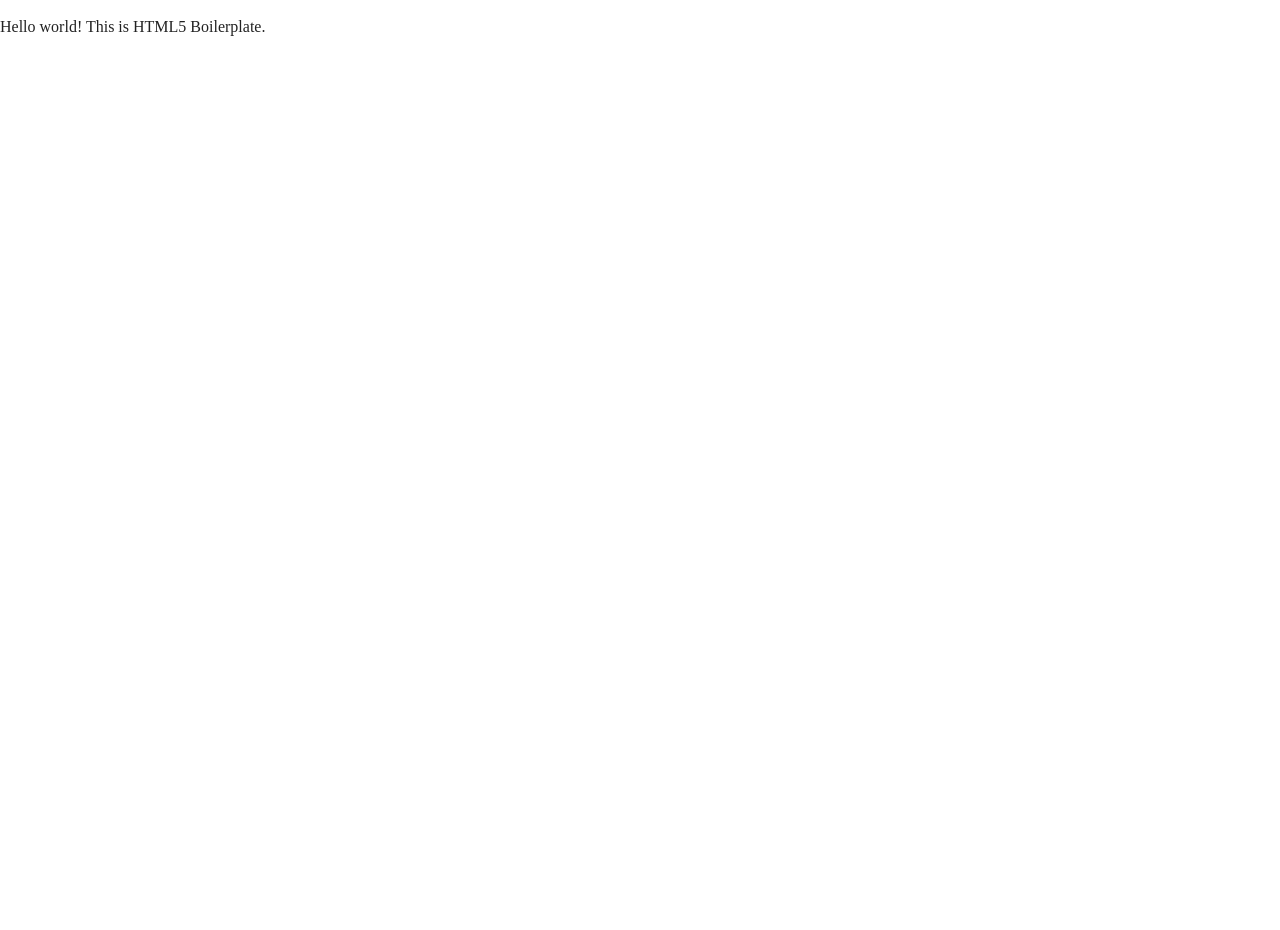
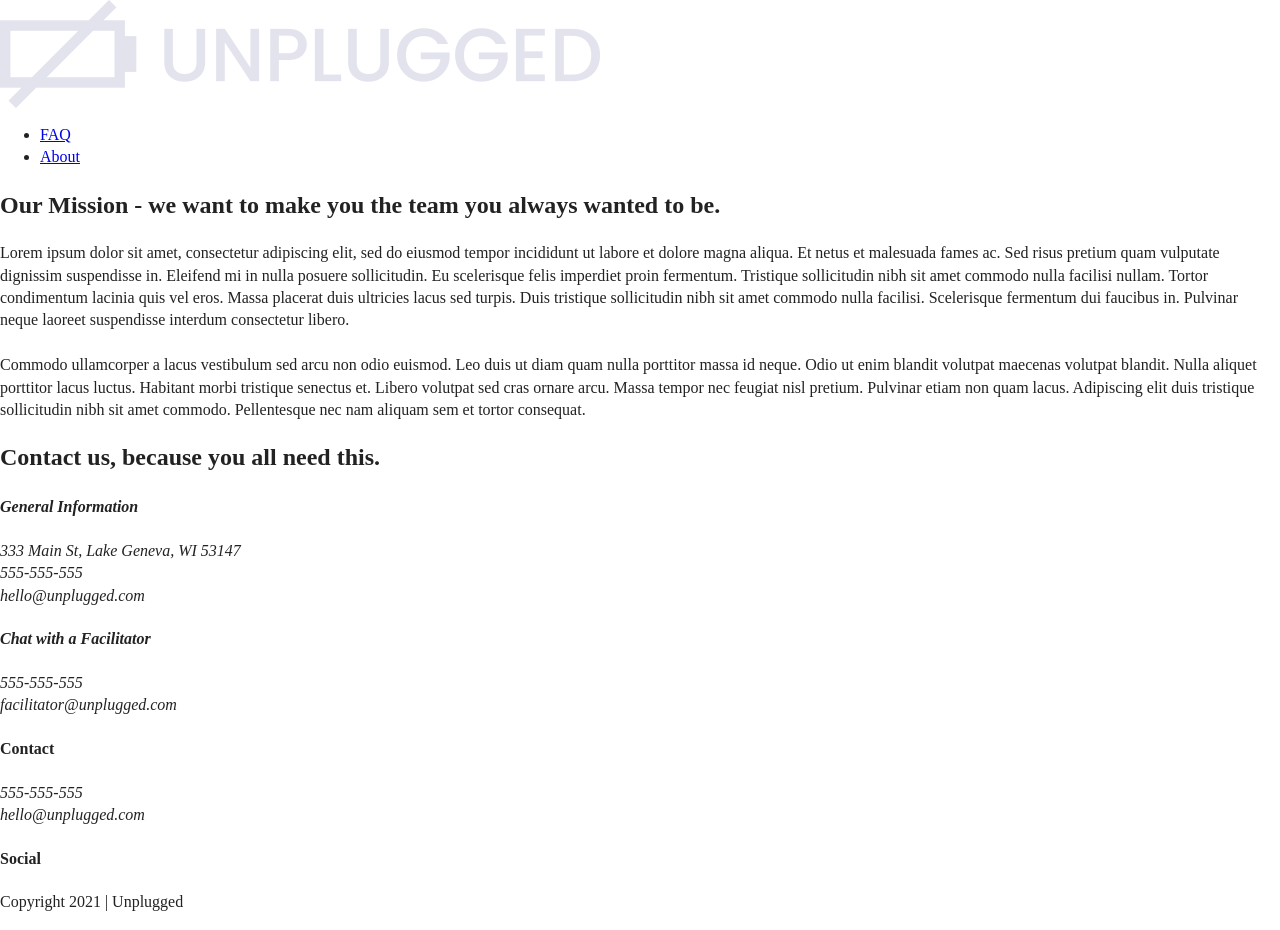
Before and after one commit to ShannanG/206-unplugged, a website: page about/index.html in a window 1280 px wide. Before the commit the page ends 800 px from the top, so only its background shows below. Drawn offline with Linux system fonts and the light colour scheme.

Commit message:
Added html for header, footer, mission section, section for map, and contact section

```diff
--- a/about/index.html
+++ b/about/index.html
@@ -3,7 +3,7 @@
 
 <head>
   <meta charset="utf-8">
-  <title></title>
+  <title>Unplugged Retreat | About</title>
   <meta name="description" content="">
   <meta name="viewport" content="width=device-width, initial-scale=1">
 
@@ -25,7 +25,85 @@
 <body>
 
   <!-- Add your site or application content here -->
-  <p>Hello world! This is HTML5 Boilerplate.</p>
+      <header>
+      <div class="content-wrapper">
+        <a href="#">
+          <img src="../img/unplugged-logo.png" alt="unplugged logo">
+        </a>
+            <div class="header-divider">
+              <nav>
+                <ul>
+                  <li><a href="../faq/index.html" target="_blank">FAQ</a></li>
+                  <li><a href="index.html">About</a></li>
+                </ul>
+              </nav>
+            </div>
+        </div>
+    </header>
+
+    <main>
+      <section class="mission">
+        <div class="content-wrapper">
+          <h2>Our Mission - we want to make you the team you always wanted to be.</h2>
+          <div class="mission-content">
+            <p>Lorem ipsum dolor sit amet, consectetur adipiscing elit, sed do eiusmod tempor incididunt ut labore et dolore magna aliqua. Et netus et malesuada fames ac. Sed risus pretium quam vulputate dignissim suspendisse in. Eleifend mi in nulla posuere sollicitudin. Eu scelerisque felis imperdiet proin fermentum. Tristique sollicitudin nibh sit amet commodo nulla facilisi nullam. Tortor condimentum lacinia quis vel eros. Massa placerat duis ultricies lacus sed turpis. Duis tristique sollicitudin nibh sit amet commodo nulla facilisi. Scelerisque fermentum dui faucibus in. Pulvinar neque laoreet suspendisse interdum consectetur libero.<br>
+            <br>Commodo ullamcorper a lacus vestibulum sed arcu non odio euismod. Leo duis ut diam quam nulla porttitor massa id neque. Odio ut enim blandit volutpat maecenas volutpat blandit. Nulla aliquet porttitor lacus luctus. Habitant morbi tristique senectus et. Libero volutpat sed cras ornare arcu. Massa tempor nec feugiat nisl pretium. Pulvinar etiam non quam lacus. Adipiscing elit duis tristique sollicitudin nibh sit amet commodo. Pellentesque nec nam aliquam sem et tortor consequat.</p>
+          </div>
+        </div> <!-- mission content wrapper ends -->
+      </section> <!-- contanct-info -->
+
+      <section class="map">
+        <figure>
+        </figure>
+      </section>
+
+      <section class="contact-section">
+        <div class="content-wrapper">
+          <h2>Contact us, because you all need this.</h2>
+            <address class="contact-content">
+              <div>
+                <h4>General Information</h4>
+                <p>333 Main St, Lake Geneva, WI 53147<br>
+              555-555-555<br>
+              hello@unplugged.com</p>
+              </div>
+              <div>
+                <h4>Chat with a Facilitator</h4>
+                <p>555-555-555<br>
+                facilitator@unplugged.com</p>
+              </div>
+            </address> <!-- contact-content div ends -->
+        </div> <!-- contact content wrapped ends -->
+      </section>
+    </main> <!-- main wrapper -->
+
+    <footer>
+      <div class="content-wrapper">
+        <div class="footer-content">
+          <div class="contact">
+            <h4>Contact</h4>
+            <address>
+              <p>555-555-555<br>
+              hello@unplugged.com</p>
+            </address>
+          </div>
+
+          <div class="social">
+            <h4>Social</h4>
+            <div class="social-icons">
+              <p><a href="https://www.facebook.com" target="_blank"></a></p>
+              <p><a href="https://www.twitter.com" target="_blank"></a></p>
+              <p><a href="https://www.instagram.com" target="_blank"></a></a></p>
+            </div>
+          </div>
+        </div> <!-- footer content ends -->
+      </div>
+      <!-- footer content wrapper ends -->
+
+      <div class="copyright">
+        <p>Copyright 2021 | Unplugged</p>
+      </div>
+  </footer>
   <script src="../js/vendor/modernizr-3.11.2.min.js"></script>
   <script src="../js/plugins.js"></script>
   <script src="../js/main.js"></script>
```
Also changed, not shown: index.html (+0 -1 lines).
